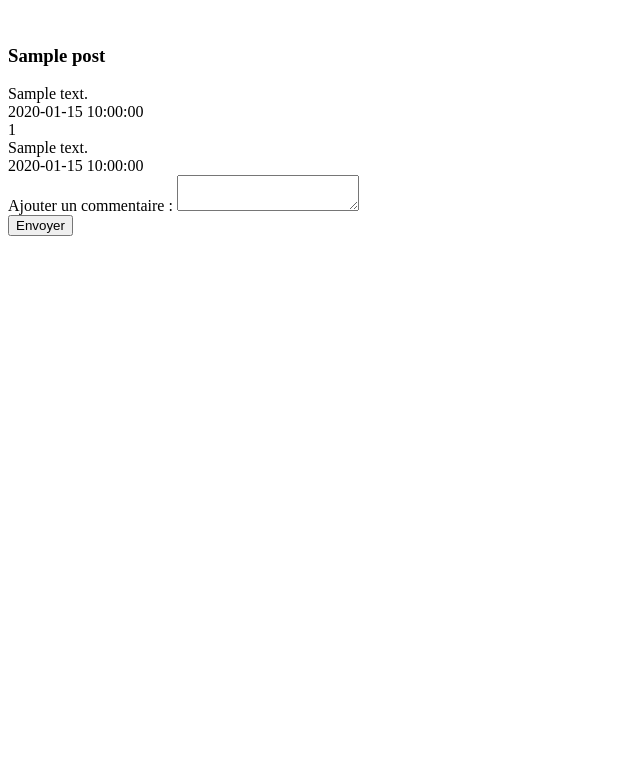
After one commit to JasonLefebvre/coding_game, a PHP site: page /blog/detail.php?id=1 in a window 1280 px wide. The commit adds this page. Shown: the top 783 px of the page, without its empty margins (0-640 px from the left). Run offline with PHP 8.4, Linux system fonts and the light colour scheme; tables that the repository leaves empty or names only in its code hold one stand-in row (values such as "Sample post").

Commit message:
commantaires blog + detail.php

```diff
--- a/frontend/admin/blogAdmin.php
+++ b/frontend/admin/blogAdmin.php
@@ -24,7 +24,7 @@ $posts = $stmt->fetchAll(PDO::FETCH_ASSOC);
     <h3 class="text-2xl font-bold text-violet">Gestion du Blog</h3>
     <div class="bg-white p-5 rounded-lg shadow mt-5">
         <h4 class="text-xl font-bold">Créer un post</h4>
-        <form action="../../backend/blog/PostGenerator.php" method="post" class="mt-3">
+        <form action="../../backend/generators/PostGenerator.php" method="post" class="mt-3">
             <label class="block text-darkgray">Titre</label>
             <input name="titre" type="text" required class="w-full p-2 border border-gray-300 rounded mt-1">
             <label class="block text-darkgray mt-3">Contenu</label>
--- a/frontend/admin/coachingAdmin.php
+++ b/frontend/admin/coachingAdmin.php
@@ -23,7 +23,7 @@ $coachings = $stmt->fetchAll(PDO::FETCH_ASSOC);
     <h3 class="text-2xl font-bold text-violet">Gestion des Coachings</h3>
     <div class="bg-white p-5 rounded-lg shadow mt-5">
         <h4 class="text-xl font-bold">Créer un coaching</h4>
-        <form action="../../backend/blog/CoachingGenerator.php" method="post" class="mt-3">
+        <form action="../../backend/generators/CoachingGenerator.php" method="post" class="mt-3">
             <label class="block text-darkgray">Titre</label>
             <input name="titre" type="text" required class="w-full p-2 border border-gray-300 rounded mt-1">
             <label class="block text-darkgray mt-3">Catégorie</label>
--- a/frontend/admin/equityAdmin.php
+++ b/frontend/admin/equityAdmin.php
@@ -18,7 +18,7 @@ $workshops = $stmt->fetchAll(PDO::FETCH_ASSOC);
 </head>
 <body>
 
-<form action="../../backend/blog/EquityWorkshopGenerator.php" method="post">
+<form action="../../backend/generators/EquityWorkshopGenerator.php" method="post">
     <div>
         <label for="titre">Titre</label>
         <input type="text" name="titre" required>
--- a/frontend/admin/writingAdmin.php
+++ b/frontend/admin/writingAdmin.php
@@ -18,7 +18,7 @@ $workshops = $stmt->fetchAll(PDO::FETCH_ASSOC);
 </head>
 <body>
 
-<form action="../../backend/blog/WritingWorkshopGenerator.php" method="post">
+<form action="../../backend/generators/WritingWorkshopGenerator.php" method="post">
     <div>
         <label for="titre">Titre</label>
         <input type="text" name="titre" required>
--- /dev/null
+++ b/frontend/blog/detail.php
@@ -0,0 +1,69 @@
+<?php
+
+session_start();
+require("../../backend/utils/ConnectToBDD.php");
+if (isset($_GET["id"]) && is_numeric($_GET["id"])){
+    $id = intval($_GET["id"]);
+
+    $query = "SELECT titre, contenu, date_publie FROM post WHERE id = ?";
+    $stmt = $pdo->prepare($query);
+    $stmt->execute([$id]);
+    $post = $stmt->fetch();
+
+    if ($post) {
+        $titre = $post["titre"];
+        $contenu = $post["contenu"];
+        $date_publie = $post["date_publie"];
+    } else {
+        die("Post inconnu");
+    }
+} else {
+    die("ID Invalide");
+}
+
+$query = "SELECT * FROM commentaire WHERE post_id = :id";
+$stmt = $pdo->prepare($query);
+$stmt->execute(['id' => $id]);
+$comments = $stmt->fetchAll();
+
+?>
+
+<!doctype html>
+<html lang="en">
+<head>
+    <meta charset="UTF-8">
+    <meta name="viewport"
+          content="width=device-width, user-scalable=no, initial-scale=1.0, maximum-scale=1.0, minimum-scale=1.0">
+    <meta http-equiv="X-UA-Compatible" content="ie=edge">
+    <title><?php echo $post["titre"] ?></title>
+</head>
+<body>
+
+<div class="post">
+    <div class="post-body">
+        <h3><?php echo $post["titre"] ?></h3>
+        <div><?php echo $post["contenu"]?></div>
+        <div><?php echo $post["date_publie"] ?></div>
+    </div>
+    <div class="post-comments">
+        <?php foreach ($comments as $comment): ?>
+        <div class="comment">
+            <div><?php echo $comment["user_id"] ?></div>
+            <div><?php echo $comment["comment"] ?></div>
+            <div><?php echo $comment["date_publi"] ?></div>
+        </div>
+        <?php endforeach; ?>
+    </div>
+    <div class="send-comment">
+        <form action="../../backend/generators/CommentGenerator.php" method="post">
+            <div>
+                <label for="comment">Ajouter un commentaire :</label>
+                <textarea name="comment"></textarea>
+            </div>
+            <button>Envoyer</button>
+        </form>
+    </div>
+</div>
+
+</body>
+</html>
```
Also changed, not shown: backend/generators/CommentGenerator.php (added, +15 -0 lines), frontend/admin.php (+4 -4 lines), frontend/blog.php (added, +38 -0 lines), backend/generators/CoachingGenerator.php (renamed from backend/blog/CoachingGenerator.php), backend/generators/EquityWorkshopGenerator.php (renamed from backend/blog/EquityWorkshopGenerator.php), backend/generators/PostGenerator.php (renamed from backend/blog/PostGenerator.php), backend/generators/WritingWorkshopGenerator.php (renamed from backend/blog/WritingWorkshopGenerator.php).
